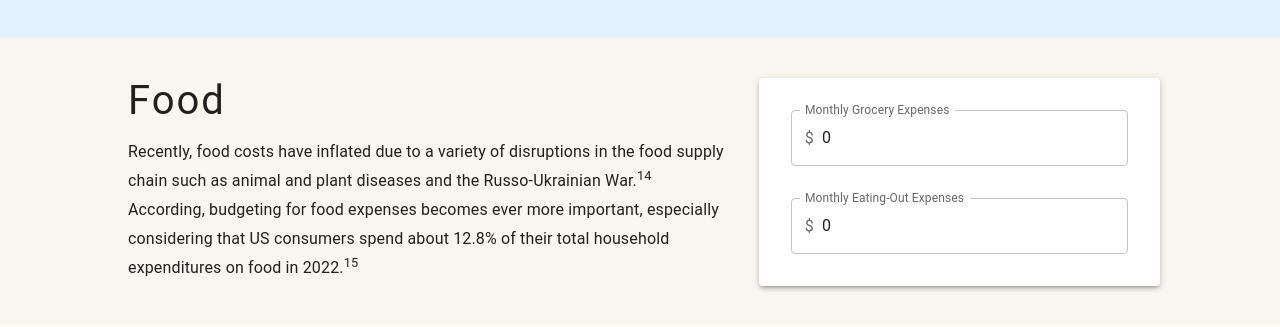
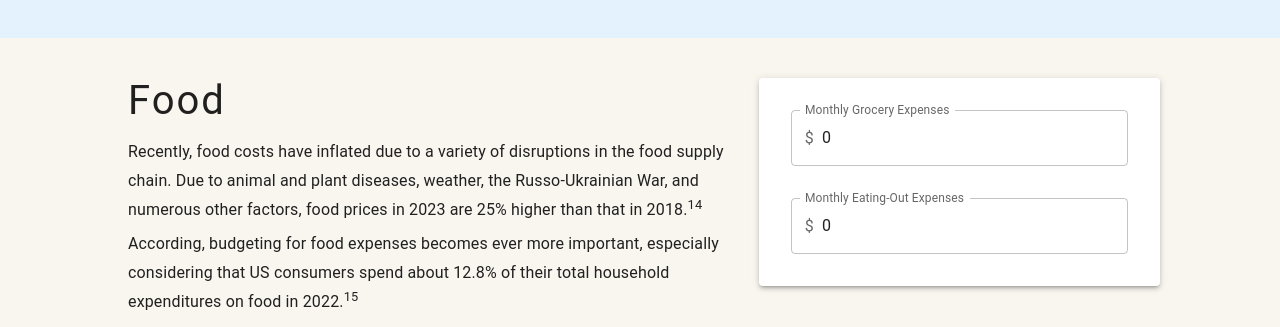
Before and after one commit to KevinZhang2135/personal-finance, a React (Create React App) app: page / in a window 1280 px wide. Shown: the part 4260-4587 px from the top of the page. Built offline with nearby package versions, Linux system fonts and the light colour scheme.

Commit message:
Revised Food Info

```diff
--- a/src/components/food/FoodInfo.jsx
+++ b/src/components/food/FoodInfo.jsx
@@ -17,10 +17,14 @@ const FoodInfo = (props) => {
                     Food
                 </Typography>
 
+                <Typography variant="p" display="block" gutterBottom>
+                    Recently, food costs have inflated due to a variety of
+                    disruptions in the food supply chain. Due to animal and
+                    plant diseases, weather, the Russo-Ukrainian War, and
+                    numerous other factors, food prices in 2023 are 25% higher
+                    than that in 2018.<sup>14</sup>
+                </Typography>
                 <Typography variant="p">
-                    Recently, food costs have inflated due to a variety of
-                    disruptions in the food supply chain such as animal and
-                    plant diseases and the Russo-Ukrainian War.<sup>14</sup>{" "}
                     According, budgeting for food expenses becomes ever more
                     important, especially considering that US consumers spend
                     about 12.8% of their total household expenditures on food in
```
